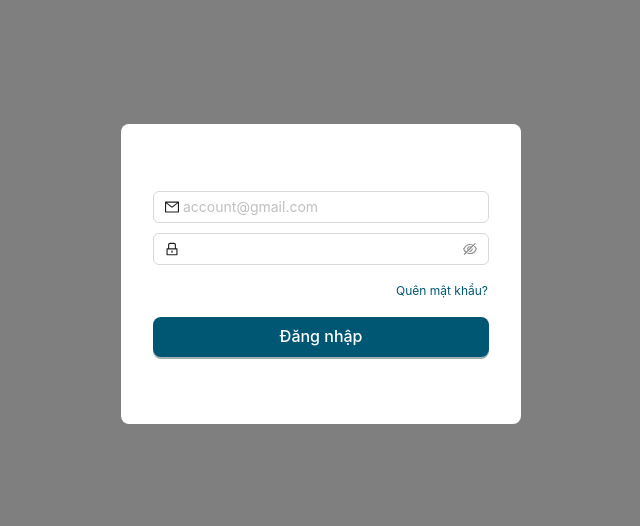
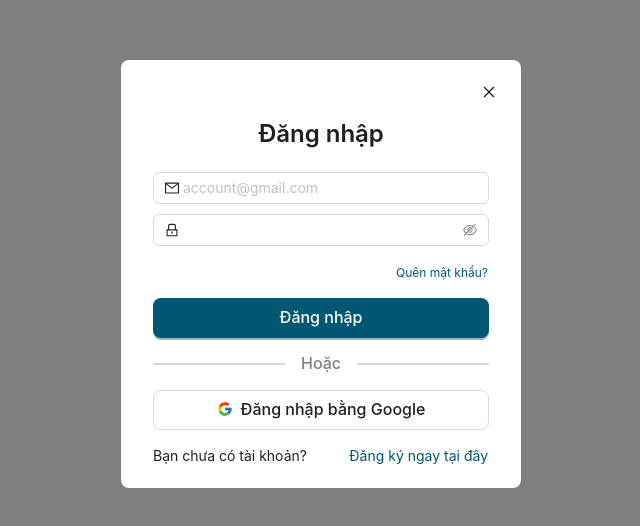
Before and after one commit to tungddk2/recruit, a React (Create React App) app: page / in a window 1280 px wide. Shown: the part 126-652 px from the top of the page, without its empty margins (319-959 px from the left). Built offline with nearby package versions, Linux system fonts and the light colour scheme.

Commit message:
modify sign in

```diff
--- a/src/App.tsx
+++ b/src/App.tsx
@@ -1,10 +1,8 @@
 import React from "react";
-import logo from "./logo.svg";
 import "antd/dist/reset.css";
 import "./App.css";
 import { Route, Routes } from "react-router-dom";
 import { ConfigProvider } from "antd";
-import Button from "./components/common/Button";
 import SignIn from "./components/signin/SignIn";
 
 const theme = {
--- /dev/null
+++ b/src/components/common/icons/GoogleIcon.tsx
@@ -0,0 +1,15 @@
+import { CustomIconComponentProps } from "@ant-design/icons/lib/components/Icon";
+import Icon from "@ant-design/icons";
+
+const GoogleSVG = () => (
+	<svg xmlns="http://www.w3.org/2000/svg"  viewBox="0 0 48 48" width="1em">
+		<path fill="#FFC107" d="M43.611,20.083H42V20H24v8h11.303c-1.649,4.657-6.08,8-11.303,8c-6.627,0-12-5.373-12-12c0-6.627,5.373-12,12-12c3.059,0,5.842,1.154,7.961,3.039l5.657-5.657C34.046,6.053,29.268,4,24,4C12.955,4,4,12.955,4,24c0,11.045,8.955,20,20,20c11.045,0,20-8.955,20-20C44,22.659,43.862,21.35,43.611,20.083z"/>
+		<path fill="#FF3D00" d="M6.306,14.691l6.571,4.819C14.655,15.108,18.961,12,24,12c3.059,0,5.842,1.154,7.961,3.039l5.657-5.657C34.046,6.053,29.268,4,24,4C16.318,4,9.656,8.337,6.306,14.691z"/>
+		<path fill="#4CAF50" d="M24,44c5.166,0,9.86-1.977,13.409-5.192l-6.19-5.238C29.211,35.091,26.715,36,24,36c-5.202,0-9.619-3.317-11.283-7.946l-6.522,5.025C9.505,39.556,16.227,44,24,44z"/>
+		<path fill="#1976D2" d="M43.611,20.083H42V20H24v8h11.303c-0.792,2.237-2.231,4.166-4.087,5.571c0.001-0.001,0.002-0.001,0.003-0.002l6.19,5.238C36.971,39.205,44,34,44,24C44,22.659,43.862,21.35,43.611,20.083z"/>
+	</svg>
+);
+
+export const GoogleIcon = (props: Partial<CustomIconComponentProps>) => (
+	<Icon component={GoogleSVG} {...props} />
+)
--- a/src/components/signin/SignIn.tsx
+++ b/src/components/signin/SignIn.tsx
@@ -1,8 +1,8 @@
-import { Button, Form, Input, Typography } from "antd";
-import { LockOutlined, MailOutlined } from "@ant-design/icons";
+import {Button, Divider, Form, Input, Row, Typography} from "antd";
+import { CloseOutlined, LockOutlined, MailOutlined} from "@ant-design/icons";
 import useBreakpoints from "../../hooks/useBreakpoints";
-import React from "react";
-import { Link } from "react-router-dom";
+import {ReactElement, useEffect} from "react";
+import {GoogleIcon} from "../common/icons/GoogleIcon";
 
 const styles = {
 	sm: {},
@@ -11,10 +11,10 @@ const styles = {
 		flexDirection: "column",
 		justifyContent: "center",
 		alignItems: "center",
-    padding: "16px 32px",
+		padding: "1rem 2rem",
 		gap: "10px",
 		width: "400px",
-    height: "300px",
+		height: "fit-content",
 		borderRadius: "8px",
 		backgroundColor: "white",
 	},
@@ -44,10 +44,18 @@ const FormItem = (props: any) => {
 	return <Form.Item style={_style} {...others} />;
 };
 
-export default function SignIn(): JSX.Element {
+export default function SignIn(): ReactElement {
 	const style = useBreakpoints().smallerOrEqualThan("sm")
 		? styles.sm
 		: styles.default;
+
+	const [form] = Form.useForm();
+
+	const validToContinue = () => {
+		return form.getFieldValue("email") && form.getFieldValue("password");
+	}
+
+	console.log(form.getFieldsValue());
 
 	return (
 		<div
@@ -57,10 +65,27 @@ export default function SignIn(): JSX.Element {
 				display: "flex",
 				justifyContent: "center",
 				alignItems: "center",
+				flexDirection: "column",
 				backgroundColor: "rgba(0, 0, 0, 0.5)",
 			}}
 		>
-      <Form autoComplete="on" style={style}>
+			<Form
+				autoComplete="off"
+				style={style}
+				form={form}
+				onFinish={(values) => {
+					console.log(values);
+				}}
+			>
+				<FormItem style={{ textAlign: "right", marginRight: "-2rem" }}>
+					<Button type="text" shape="circle" icon={<CloseOutlined />} />
+				</FormItem>
+				<FormItem>
+					<Typography.Title level={3} style={{ textAlign: "center" }}>
+						Đăng nhập
+					</Typography.Title>
+				</FormItem>
+
 				<FormItem
 					name="email"
 					rules={[{ required: true, message: "Vui lòng nhập email của bạn!" }]}
@@ -77,13 +102,12 @@ export default function SignIn(): JSX.Element {
 					<Input.Password prefix={<LockOutlined />} />
 				</FormItem>
 
-        <FormItem style={{ textAlign: "right", maxHeight: "22px" }}>
+				<FormItem style={{ textAlign: "right", height: "22px" }}>
 					<Button
 						type="link"
-            style={{ fontSize: "12px", padding: 0, maxHeight: "22px" }}
+						style={{ fontSize: "12px", padding: 0, height: "22px", lineHeight: "22px" }}
 					>
-            {" "}
-            Quên mật khẩu?{" "}
+						Quên mật khẩu?
 					</Button>
 				</FormItem>
 
@@ -92,9 +116,34 @@ export default function SignIn(): JSX.Element {
 						type="primary"
 						style={{ width: "100%", fontWeight: 500 }}
 						size="large"
+						htmlType="submit"
 					>
 						Đăng nhập
 					</Button>
+				</FormItem>
+
+				<FormItem>
+					<Divider style={{ margin: 0, borderBlockColor: "rgba(0, 0, 0, 0.3)", color: "rgba(0, 0, 0, 0.5)" }} >Hoặc</Divider>
+				</FormItem>
+
+				<FormItem>
+					<Button
+						type="default"
+						style={{ width: "100%", fontWeight: 500 }}
+						size="large"
+						icon={<GoogleIcon style={{ fontSize: "16px" }}  />}
+					>
+						<span>Đăng nhập bằng Google</span>
+					</Button>
+				</FormItem>
+
+				<FormItem>
+					<Row justify="space-between">
+						<Typography.Text style={{ verticalAlign: "middle", lineHeight: "2rem" }}> Bạn chưa có tài khoản? </Typography.Text>
+						<Button type="link" style={{ padding: 0 }}>
+							Đăng ký ngay tại đây
+						</Button>
+					</Row>
 				</FormItem>
 			</Form>
 		</div>
```
Also changed, not shown: src/assets/google-icon.svg (added). Lines whose indentation alone changed are shown as unchanged.
